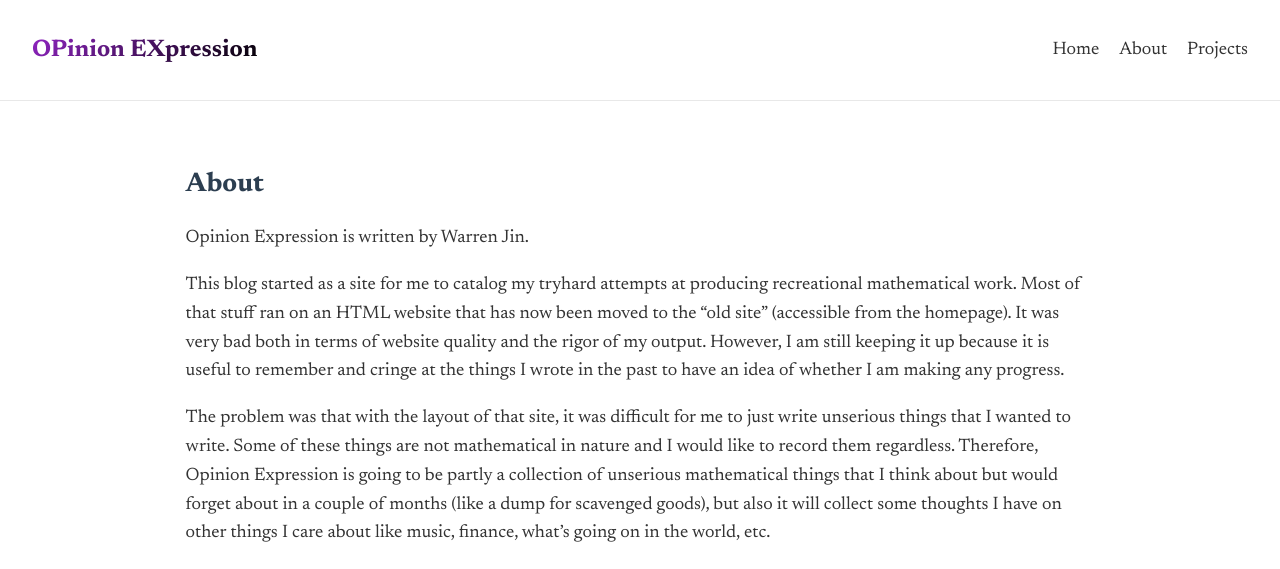
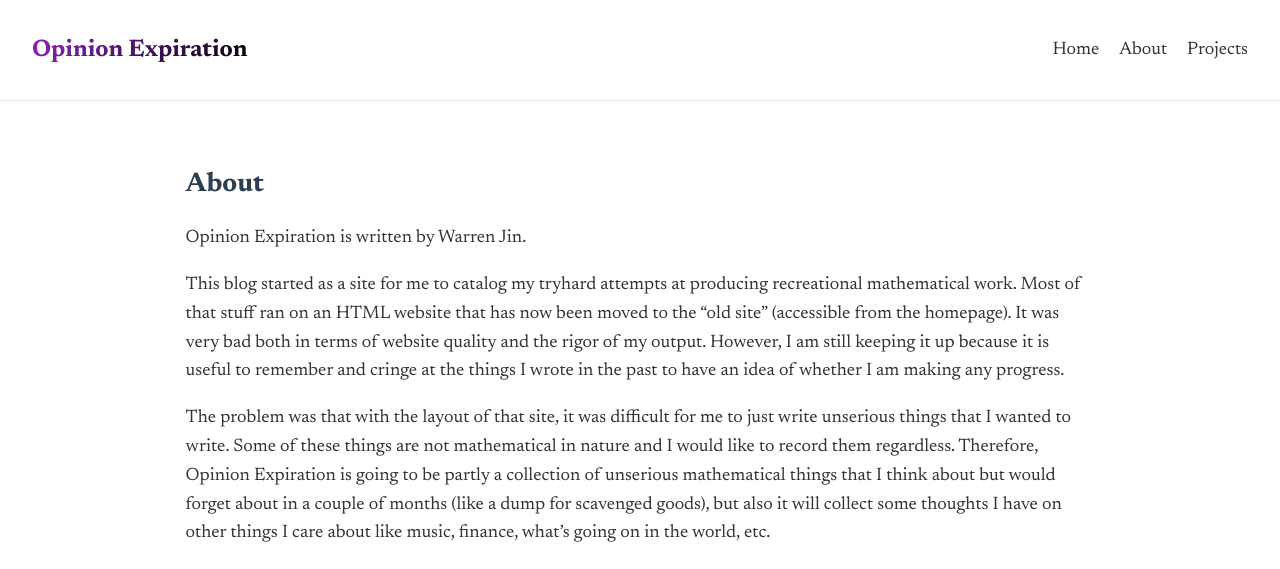
Before and after one commit to warrenjch/warrenjch.github.io, a Jekyll site: the page built from about.markdown, in a window 1280 px wide. Shown: the top 569 px of the page. Built offline with Jekyll 4.4.1, drawn with Linux system fonts in a browser that asks for light colours.

Commit message:
sneaky blog name change

```diff
--- a/_config.yml
+++ b/_config.yml
@@ -18,7 +18,7 @@
 # You can create any custom variable you would like, and they will be accessible
 # in the templates via {{ site.myvariable }}.
 
-title: OPinion EXpression
+title: Opinion Expiration
 description: >-
   A personal blog about math, money, music, and other miscellaneous thoughts
 baseurl: ""
--- a/_layouts/home.html
+++ b/_layouts/home.html
@@ -2,7 +2,7 @@
 layout: default
 ---
 <div class="hero-section">
-  <h1>{{ site.title | default: "OPinion EXpression" }}</h1>
+  <h1>{{ site.title | default: "Opinion Expiration" }}</h1>
   <p class="hero-description">{{ site.description }}</p>
 </div>
 
--- a/about.markdown
+++ b/about.markdown
@@ -4,11 +4,11 @@ title: About
 permalink: /about/
 ---
 
-Opinion Expression is written by Warren Jin.
+Opinion Expiration is written by Warren Jin.
 
 This blog started as a site for me to catalog my tryhard attempts at producing recreational mathematical work. Most of that stuff ran on an HTML website that has now been moved to the "old site" (accessible from the homepage). It was very bad both in terms of website quality and the rigor of my output. However, I am still keeping it up because it is useful to remember and cringe at the things I wrote in the past to have an idea of whether I am making any progress.
 
-The problem was that with the layout of that site, it was difficult for me to just write unserious things that I wanted to write. Some of these things are not mathematical in nature and I would like to record them regardless. Therefore, Opinion Expression is going to be partly a collection of unserious mathematical things that I think about but would forget about in a couple of months (like a dump for scavenged goods), but also it will collect some thoughts I have on other things I care about like music, finance, what's going on in the world, etc.
+The problem was that with the layout of that site, it was difficult for me to just write unserious things that I wanted to write. Some of these things are not mathematical in nature and I would like to record them regardless. Therefore, Opinion Expiration is going to be partly a collection of unserious mathematical things that I think about but would forget about in a couple of months (like a dump for scavenged goods), but also it will collect some thoughts I have on other things I care about like music, finance, what's going on in the world, etc.
 
 I also aim to write a summary post every 3 months because that is a good amount of time to reflect on the things I have thought about and to condense them into prose. Because it happens every quarter, it will be called the quarterly opex.
 
```
